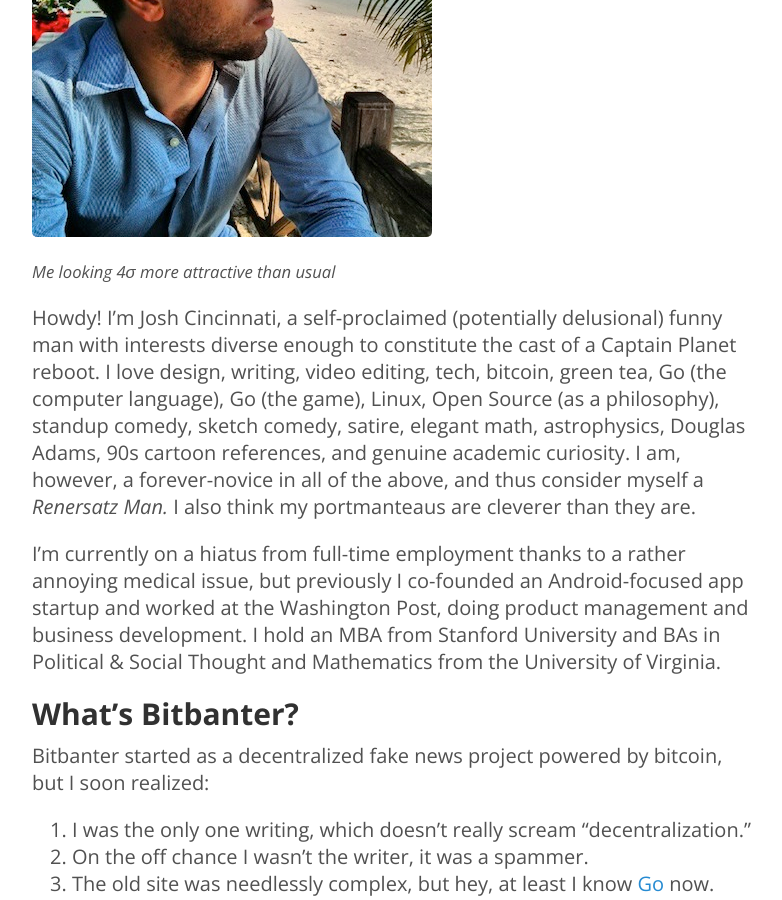
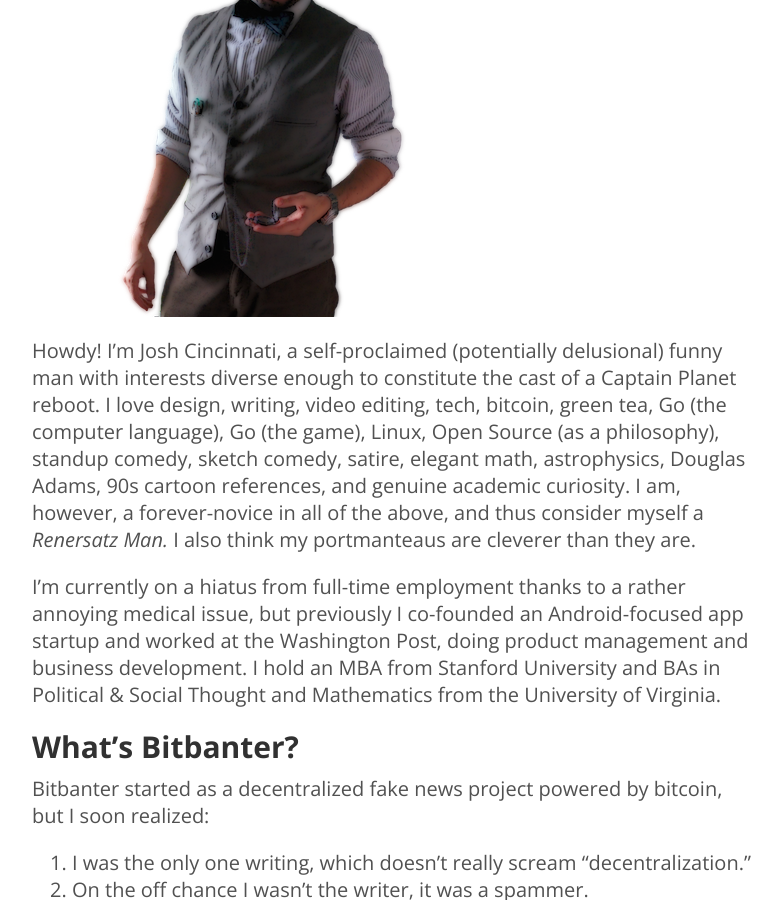
Before and after one commit to acityinohio/bitbanter-archive, a Jekyll site: the page built from about.md, in a window 1280 px wide and 900 px high, scrolled down 360 px. Shown: the whole window, without its empty margins (248-1030 px from the left). Built offline with Jekyll 4.4.1, drawn with Linux system fonts in a browser that asks for light colours; Markdown is read by kramdown in place of the engine named in the settings.

Commit message:
update profile image

```diff
--- a/about.md
+++ b/about.md
@@ -1,11 +1,10 @@
 ---
 layout: page
 title: About
-thumb: profile.jpg
+thumb: profile.png
 ---
 
-![My ugly mug](/assets/profile.jpg)
-<small>*Me looking 4&sigma; more attractive than usual*</small>
+![My ugly mug](/assets/profile.png)
 
 Howdy! I'm Josh Cincinnati, a self-proclaimed (potentially delusional) funny man with interests diverse enough to constitute the cast of a Captain Planet reboot. I love design, writing, video editing, tech, bitcoin, green tea, Go (the computer language), Go (the game), Linux, Open Source (as a philosophy), standup comedy, sketch comedy, satire, elegant math, astrophysics, Douglas Adams, 90s cartoon references, and genuine academic curiosity. I am, however, a forever-novice in all of the above, and thus consider myself a *Renersatz Man.* I also think my portmanteaus are cleverer than they are.
 
```
Also changed, not shown: assets/profile.jpg (deleted), assets/profile.png (added).
